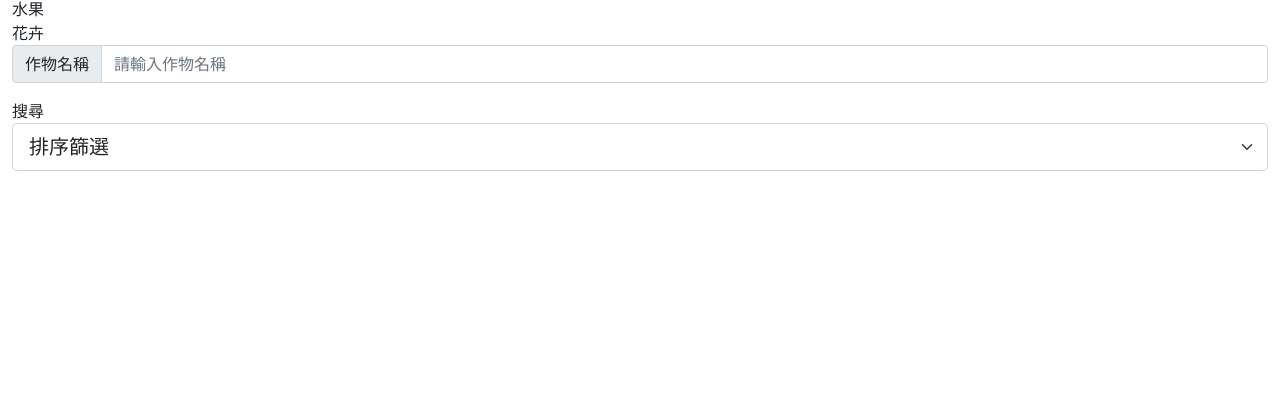
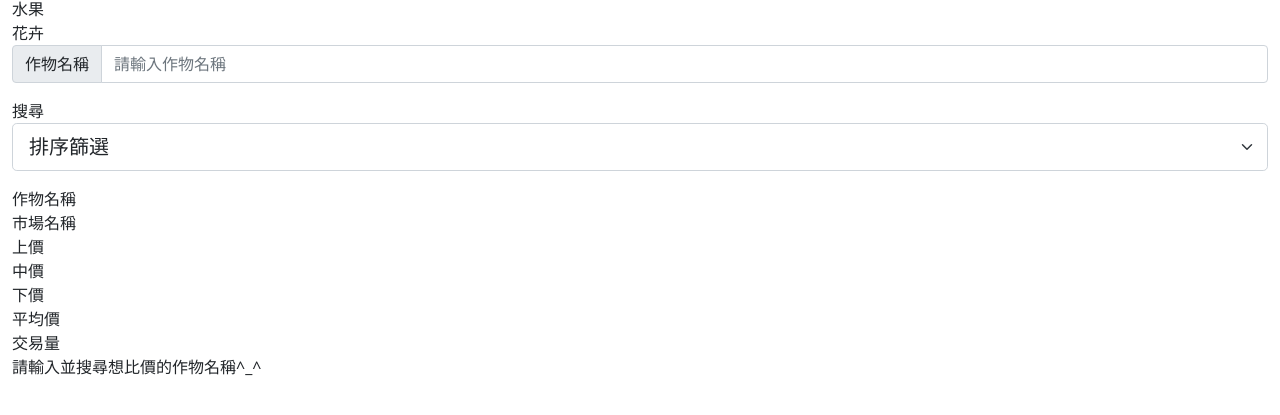
Before and after one commit to shawnliu1012/-, a plain HTML site: page vegetable-price-comparison/index.html in a window 1280 px wide. Shown: the part 87-502 px from the top of the page. Drawn offline with nearby package versions, Linux system fonts and the light colour scheme.

Commit message:
html大致框架ok

```diff
--- a/vegetable-price-comparison/index.html
+++ b/vegetable-price-comparison/index.html
@@ -45,6 +45,20 @@
                 <option value="3">依平均價排序</option>
                 <option value="3">依交易量價排序</option>
             </select>
+            <div class="data-item">
+            <div class="item-part">
+                <div class="item">作物名稱</div>
+                <div class="item">市場名稱</div>
+                <div class="item">上價</div>
+                <div class="item">中價</div>
+                <div class="item">下價</div>
+                <div class="item">平均價</div>
+                <div class="item">交易量</div>
+            </div>
+            <div class="data-item">
+                <span>請輸入並搜尋想比價的作物名稱^_^</span>
+            </div>
+        </div>
         </div>
     </div>
     <!-- 引入BT5 -->
```
